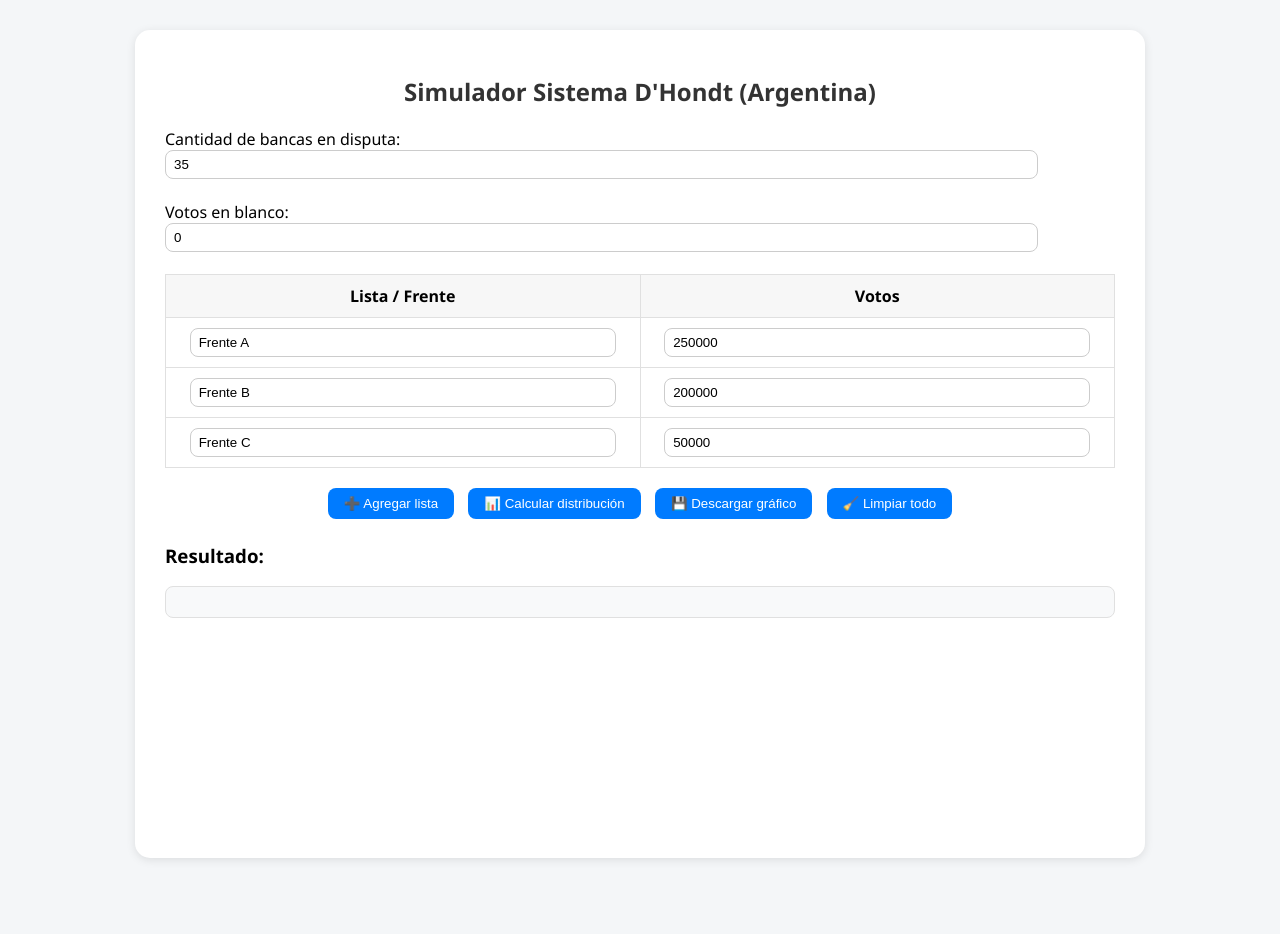
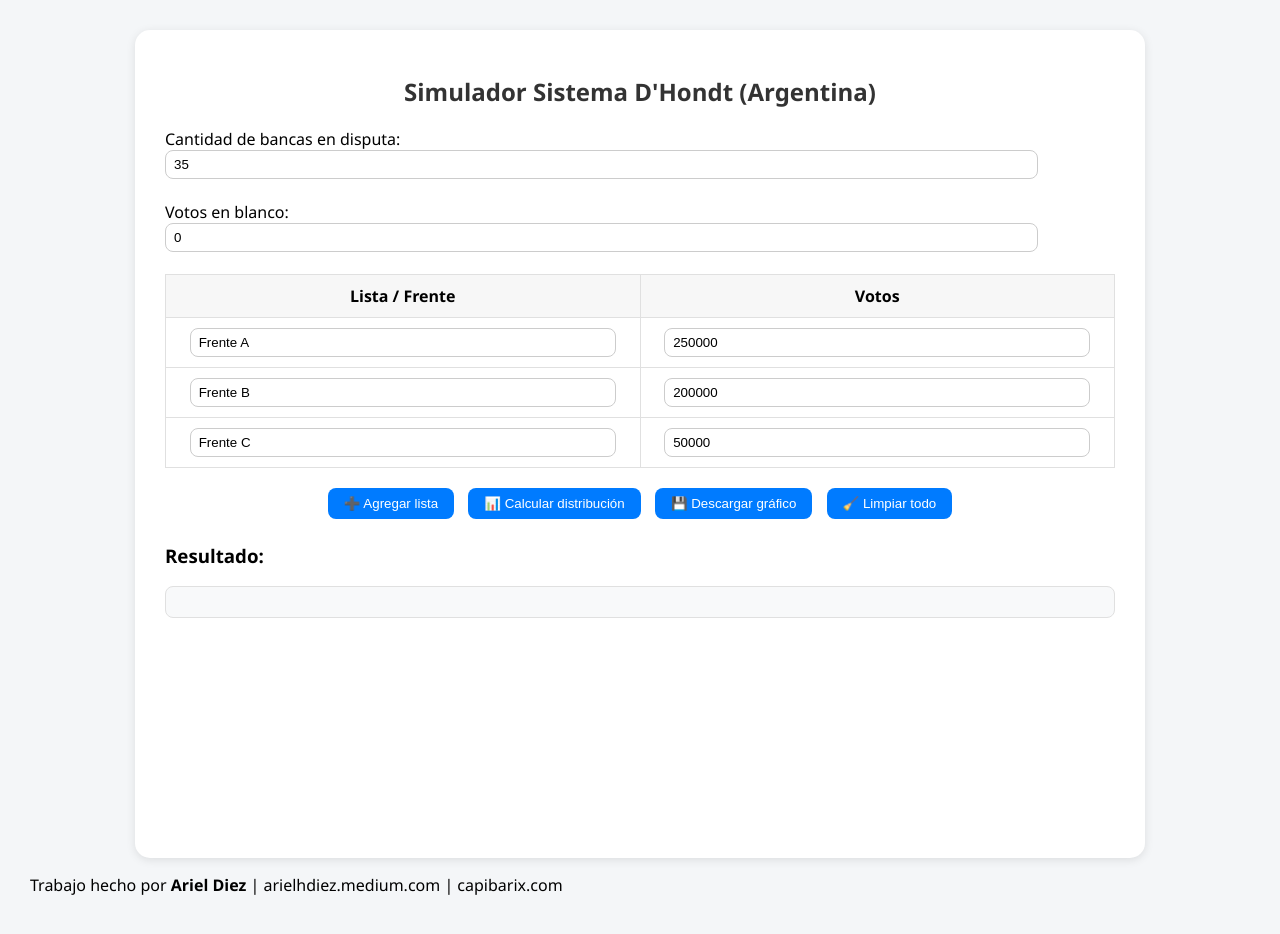
Before and after one commit to tatadiez/elecciones, a plain HTML site: page index.html in a window 1280 px wide. Before the commit the page ends 888 px from the top, so only its background shows below. Drawn offline with nearby package versions, Linux system fonts and the light colour scheme.

Commit message:
Add footer with author details to index.html
Added footer with author information and links.

```diff
--- a/index.html
+++ b/index.html
@@ -253,5 +253,8 @@
       }
     }
   </script>
+<footer>
+  <p>Trabajo hecho por <strong>Ariel Diez</strong> | arielhdiez.medium.com | capibarix.com</p>
+</footer>
 </body>
 </html>
```
